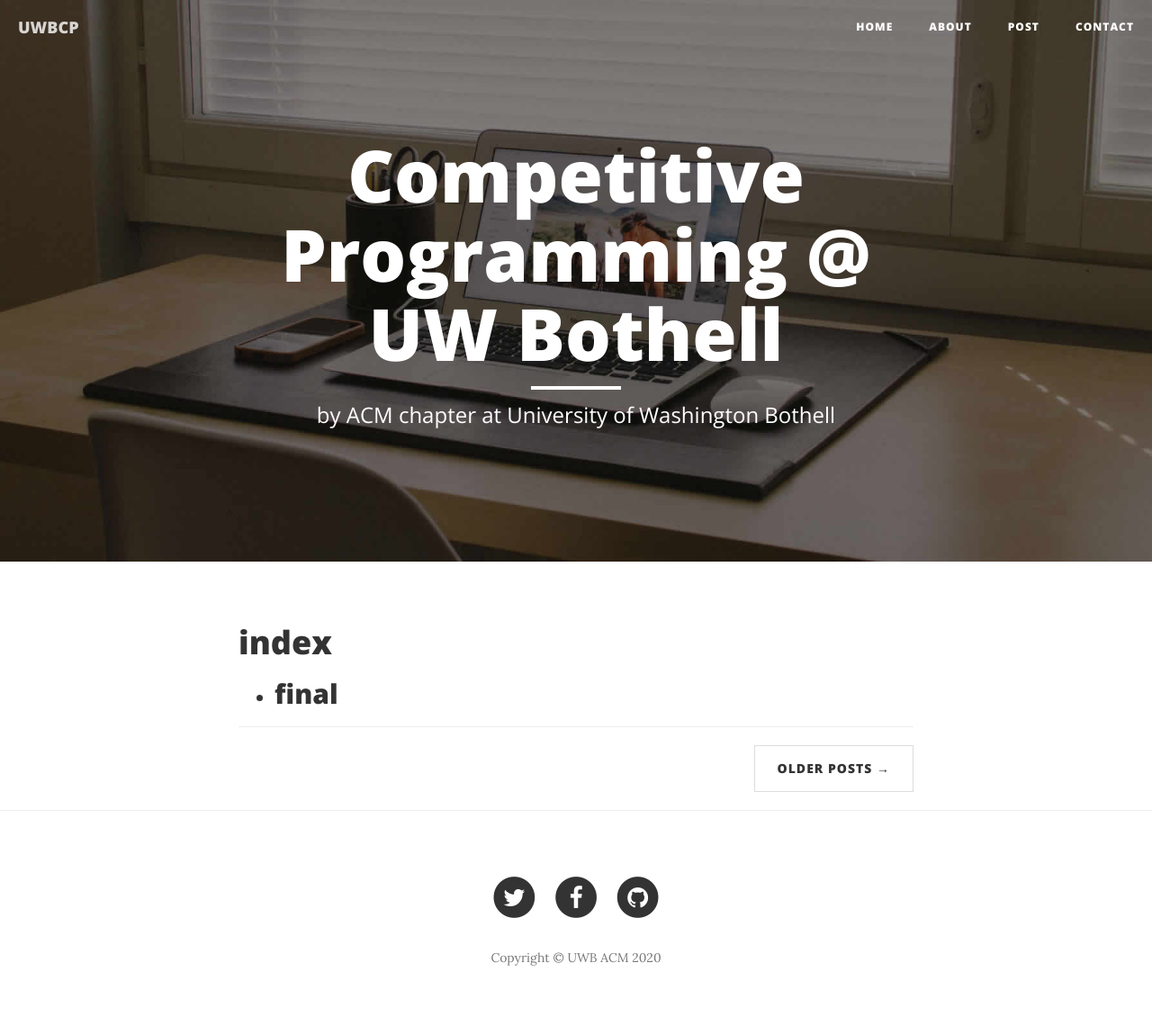
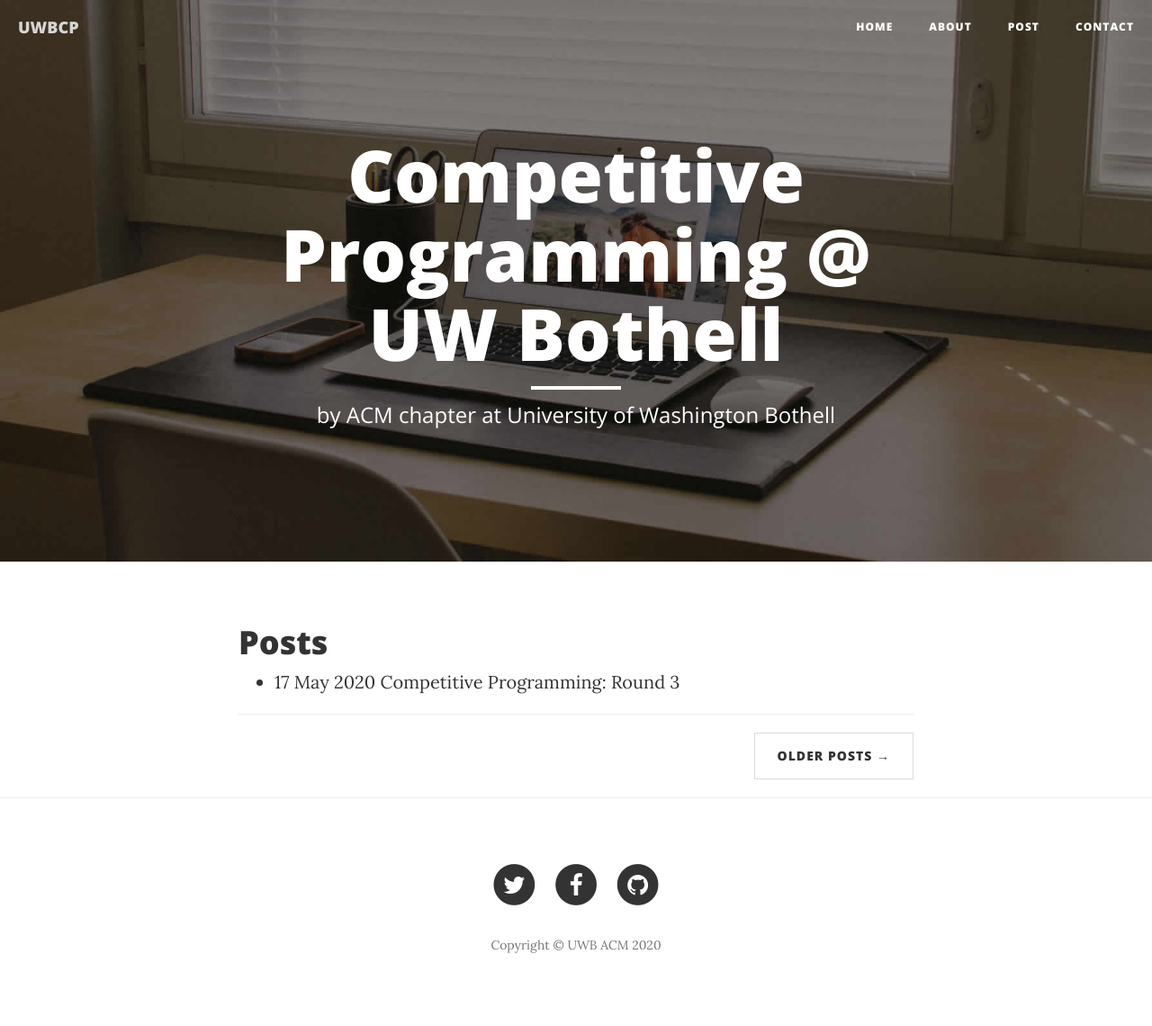
Before and after one commit to alanboy/competitive-programming, a Jekyll site: the page built from blog/index.html, in a window 1280 px wide. Shown: the whole page at 90% size. Built offline with Jekyll 4.4.1, drawn with Linux system fonts in a browser that asks for light colours.

Commit message:
init commit

```diff
--- a/_posts/2020-05-17-final.md
+++ b/_posts/2014-04-30-hank-quinlan-site-launched.md
@@ -1,8 +1,9 @@
 ---
-title: "final"
+layout: post
+title: "Competitive Programming: Round 3"
 date: 2020-05-17
 ---
-Competitive Programming ROUND 3 starts on **Friday, May 29 from 5:30-7:30PM**. [<span style="color: blue">Click here</span>](http://bit.ly/UWBcomp) to get the Zoom link and contest link.
+Competitive Programming ROUND 2 starts on **Friday, May 29 from 5:30-7:30PM**. [<span style="color: blue">Click here</span>](http://bit.ly/UWBcomp) to get the Zoom link and contest link.
 
 If you are new to the contest, we also have HackerRank tutorials.
 
--- a/blog/index.html
+++ b/blog/index.html
@@ -1,13 +1,12 @@
 ---
 layout: default
-title: index
+title: Posts
 ---
-<h1>index</h1>
+    <h1>{{ page.title }}</h1>
+    <ul class="posts">
 
-<ul>
-  {% for post in site.posts %}
-    <li>
-      <h2><a href="{{ post.url }}">{{ post.title }}</a></h2>
-    </li>
-  {% endfor %}
-</ul>
+      {% for post in site.posts %}
+        <li><span>{{ post.date | date_to_string }}</span>
+        <a href="{{ post.url }}" title="{{ post.title }}">{{ post.title }}</a></li>
+      {% endfor %}
+    </ul>
```
Also changed, not shown: 3 other files.
